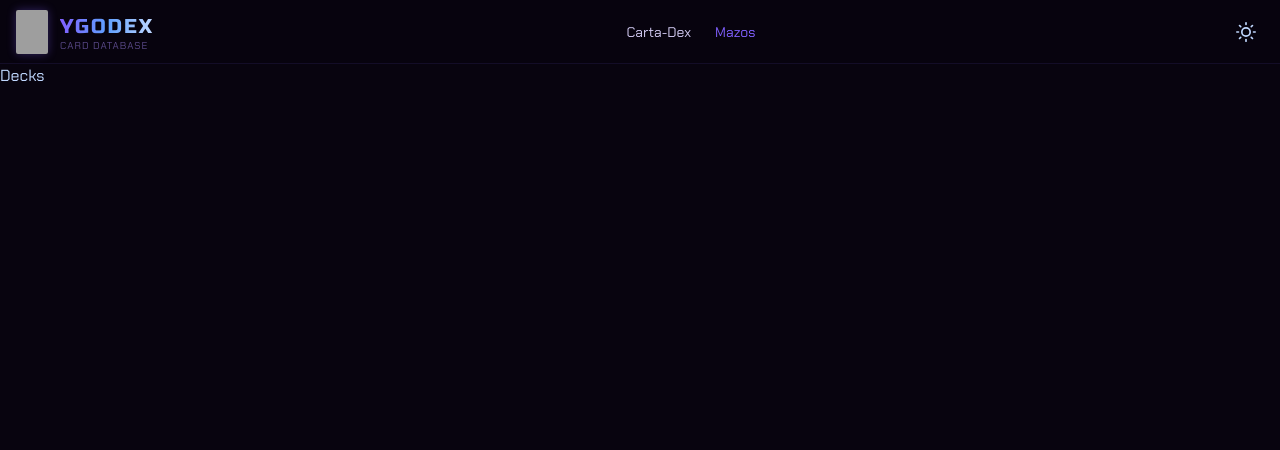
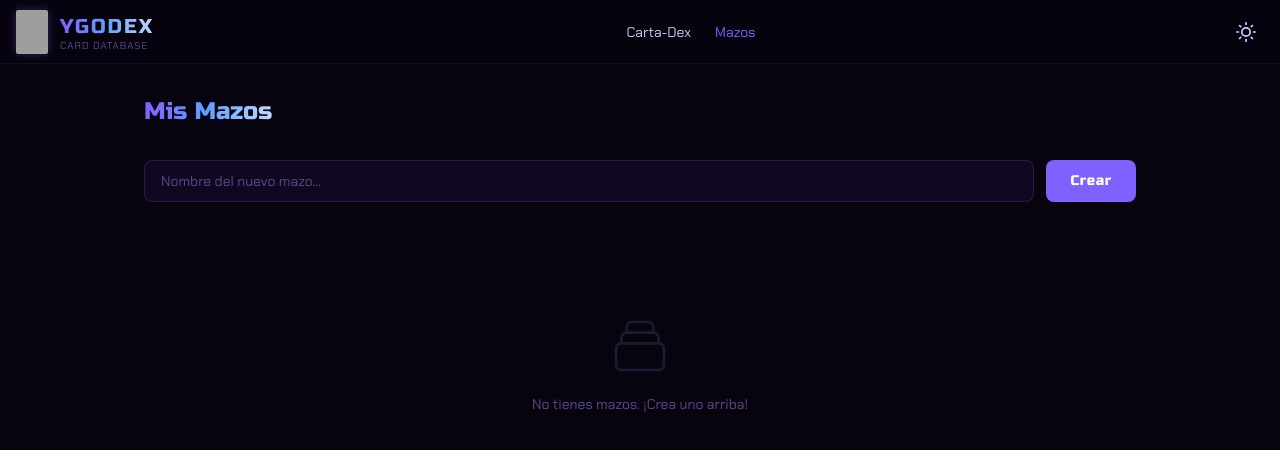
Before and after one commit to edeiker28/ygodex, a React (Vite) app: page /decks in a window 1280 px wide. Shown: the top 450 px of the page. Built offline with nearby package versions, Linux system fonts and the light colour scheme; grey boxes are pictures that could not be loaded.

Commit message:
feat: implement Decks gallery page

```diff
--- a/src/pages/Decks.tsx
+++ b/src/pages/Decks.tsx
@@ -1 +1,103 @@
-export default function Decks() { return <div>Decks</div>; }
+import { useState } from 'react';
+import { Link, useNavigate } from 'react-router-dom';
+import { motion } from 'framer-motion';
+import { useDeckStore } from '../store/deckStore';
+
+export default function Decks() {
+  const { decks, createDeck, deleteDeck, setActiveDeck, activeDeckId } = useDeckStore();
+  const [newName, setNewName] = useState('');
+  const navigate = useNavigate();
+
+  function handleCreate(e: React.FormEvent) {
+    e.preventDefault();
+    const name = newName.trim() || `Mazo ${decks.length + 1}`;
+    createDeck(name);
+    setNewName('');
+    setTimeout(() => {
+      const { decks: updated } = useDeckStore.getState();
+      if (updated.length > 0) {
+        navigate(`/decks/${updated[updated.length - 1].id}`);
+      }
+    }, 50);
+  }
+
+  return (
+    <div className="max-w-5xl mx-auto px-4 py-8">
+      <div className="flex items-center justify-between mb-8">
+        <h1 className="font-display text-2xl brand-gradient">Mis Mazos</h1>
+      </div>
+
+      <form onSubmit={handleCreate} className="flex gap-3 mb-8">
+        <input
+          type="text"
+          value={newName}
+          onChange={(e) => setNewName(e.target.value)}
+          placeholder="Nombre del nuevo mazo..."
+          className="flex-1 px-4 py-2.5 rounded-lg bg-surface border border-primary/20 text-text-main font-body text-sm placeholder-muted focus:outline-none focus:border-primary/60 transition-colors duration-200"
+        />
+        <button type="submit"
+          className="px-6 py-2.5 rounded-lg bg-primary hover:bg-primary2 text-white font-display text-sm tracking-wider transition-colors duration-200 cursor-pointer">
+          Crear
+        </button>
+      </form>
+
+      {decks.length === 0 ? (
+        <div className="flex flex-col items-center justify-center py-20 gap-4 text-muted">
+          <svg xmlns="http://www.w3.org/2000/svg" className="w-16 h-16 opacity-30" fill="none" viewBox="0 0 24 24" stroke="currentColor" strokeWidth={1}>
+            <path strokeLinecap="round" strokeLinejoin="round" d="M19 11H5m14 0a2 2 0 012 2v6a2 2 0 01-2 2H5a2 2 0 01-2-2v-6a2 2 0 012-2m14 0V9a2 2 0 00-2-2M5 11V9a2 2 0 012-2m0 0V5a2 2 0 012-2h6a2 2 0 012 2v2M7 7h10" />
+          </svg>
+          <p className="font-body text-sm">No tienes mazos. ¡Crea uno arriba!</p>
+        </div>
+      ) : (
+        <div className="grid sm:grid-cols-2 md:grid-cols-3 gap-4">
+          {decks.map((deck, i) => {
+            const mainCount = deck.main.reduce((s, dc) => s + dc.count, 0);
+            const isActive = deck.id === activeDeckId;
+            return (
+              <motion.div key={deck.id}
+                initial={{ opacity: 0, y: 12 }}
+                animate={{ opacity: 1, y: 0 }}
+                transition={{ delay: i * 0.05 }}
+                className={`rounded-lg border bg-surface p-4 flex flex-col gap-3 transition-colors duration-200 ${isActive ? 'border-primary/60' : 'border-primary/15 hover:border-primary/30'}`}
+              >
+                <div className="flex items-start justify-between">
+                  <div>
+                    <h3 className="font-display text-base text-text-main">{deck.name}</h3>
+                    <p className="font-body text-xs text-muted mt-0.5">
+                      {mainCount} cartas · {new Date(deck.updatedAt).toLocaleDateString('es')}
+                    </p>
+                  </div>
+                  {isActive && <span className="text-[10px] font-body text-primary border border-primary/30 px-1.5 py-0.5 rounded">Activo</span>}
+                </div>
+
+                {deck.main.length > 0 && (
+                  <div className="flex gap-1 overflow-hidden h-10">
+                    {deck.main.slice(0, 8).map(({ card }) => (
+                      <img key={card.id} src={card.card_images[0]?.image_url_small} alt={card.name}
+                        className="h-full w-auto rounded object-cover" />
+                    ))}
+                  </div>
+                )}
+
+                <div className="flex gap-2 mt-auto">
+                  <Link to={`/decks/${deck.id}`}
+                    className="flex-1 text-center py-1.5 text-xs font-body rounded border border-primary/30 hover:border-primary text-text-secondary hover:text-text-main transition-colors duration-200">
+                    Editar
+                  </Link>
+                  <button onClick={() => setActiveDeck(isActive ? null : deck.id)}
+                    className={`flex-1 py-1.5 text-xs font-body rounded transition-colors duration-200 cursor-pointer ${isActive ? 'bg-primary/20 text-primary border border-primary/30' : 'border border-primary/15 text-muted hover:text-text-main hover:border-primary/30'}`}>
+                    {isActive ? 'Activo' : 'Activar'}
+                  </button>
+                  <button
+                    onClick={() => { if (confirm(`¿Eliminar "${deck.name}"?`)) deleteDeck(deck.id); }}
+                    className="px-2 py-1.5 text-xs font-body rounded border border-red-500/20 text-red-400 hover:border-red-500/50 transition-colors duration-200 cursor-pointer"
+                    aria-label="Eliminar mazo">×</button>
+                </div>
+              </motion.div>
+            );
+          })}
+        </div>
+      )}
+    </div>
+  );
+}
```
